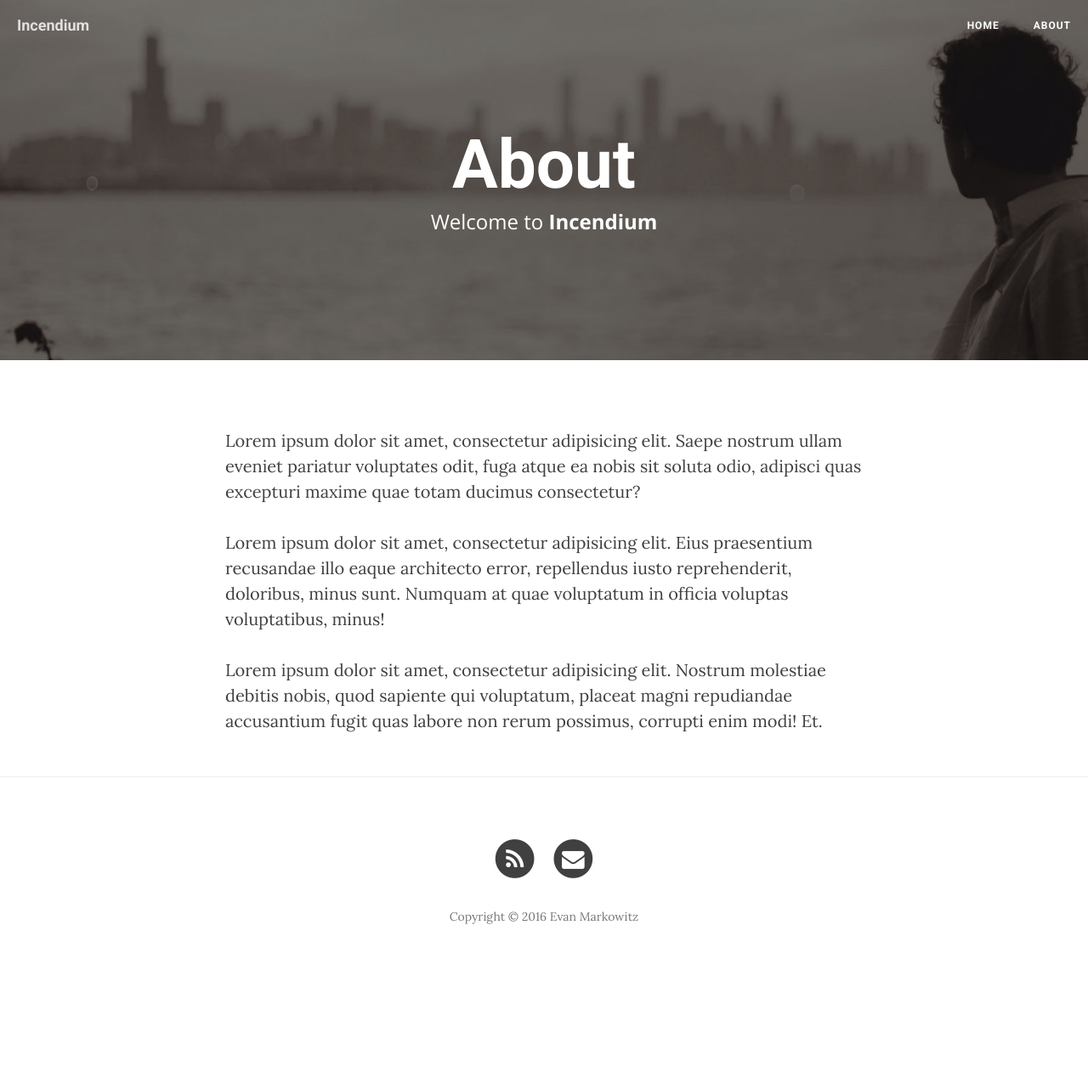
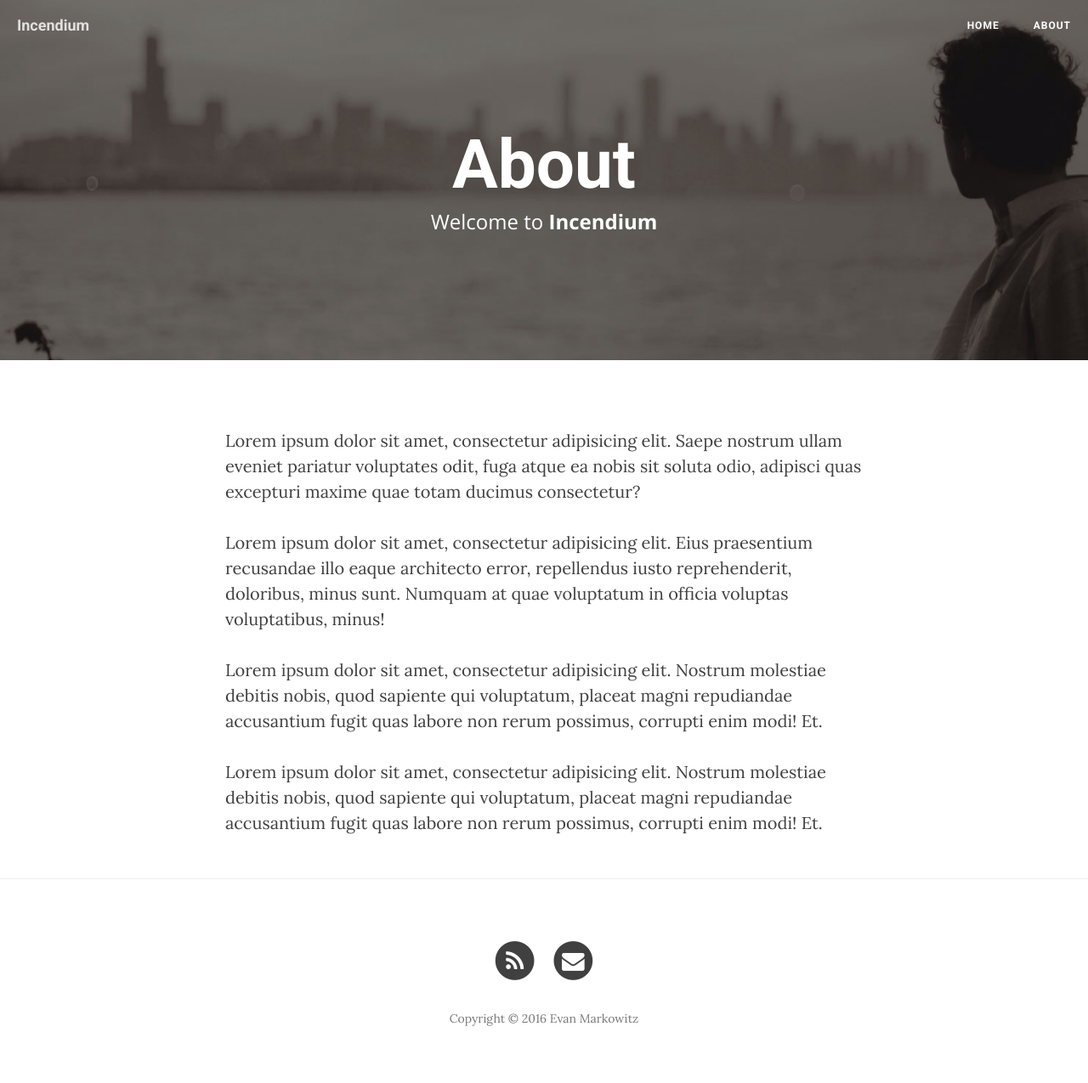
Before and after one commit to ejm/incendium, a Jekyll site: the page built from about.html, in a window 1280 px wide. Shown: the whole page at 85% size. Built offline with Jekyll 4.4.1, drawn with Linux system fonts in a browser that asks for light colours; nearby versions of some CDN libraries; before the commit the page ends 1155 px from its top, so only the background shows below that.

Commit message:
Add another paragraph for testing purposes (this repo was not designed to be pretty

```diff
--- a/about.html
+++ b/about.html
@@ -10,3 +10,5 @@ header-img: "img/about-bg.jpg"
 <p>Lorem ipsum dolor sit amet, consectetur adipisicing elit. Eius praesentium recusandae illo eaque architecto error, repellendus iusto reprehenderit, doloribus, minus sunt. Numquam at quae voluptatum in officia voluptas voluptatibus, minus!</p>
 
 <p>Lorem ipsum dolor sit amet, consectetur adipisicing elit. Nostrum molestiae debitis nobis, quod sapiente qui voluptatum, placeat magni repudiandae accusantium fugit quas labore non rerum possimus, corrupti enim modi! Et.</p>
+
+<p>Lorem ipsum dolor sit amet, consectetur adipisicing elit. Nostrum molestiae debitis nobis, quod sapiente qui voluptatum, placeat magni repudiandae accusantium fugit quas labore non rerum possimus, corrupti enim modi! Et.</p>
```
